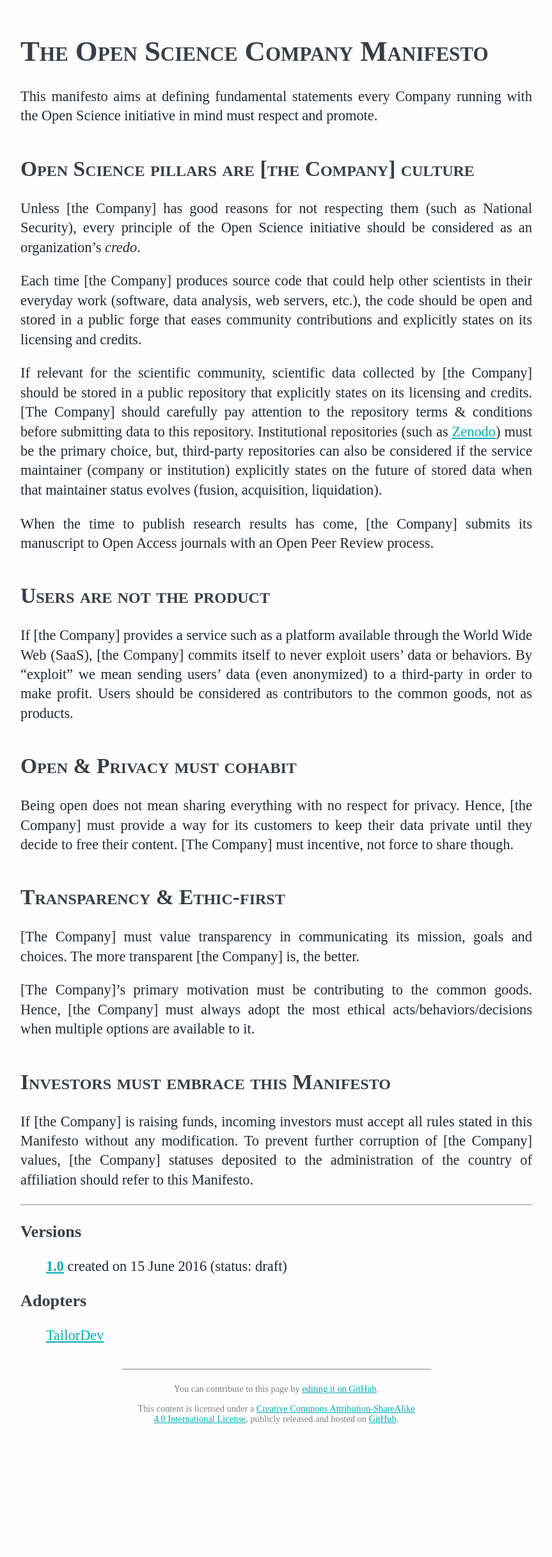
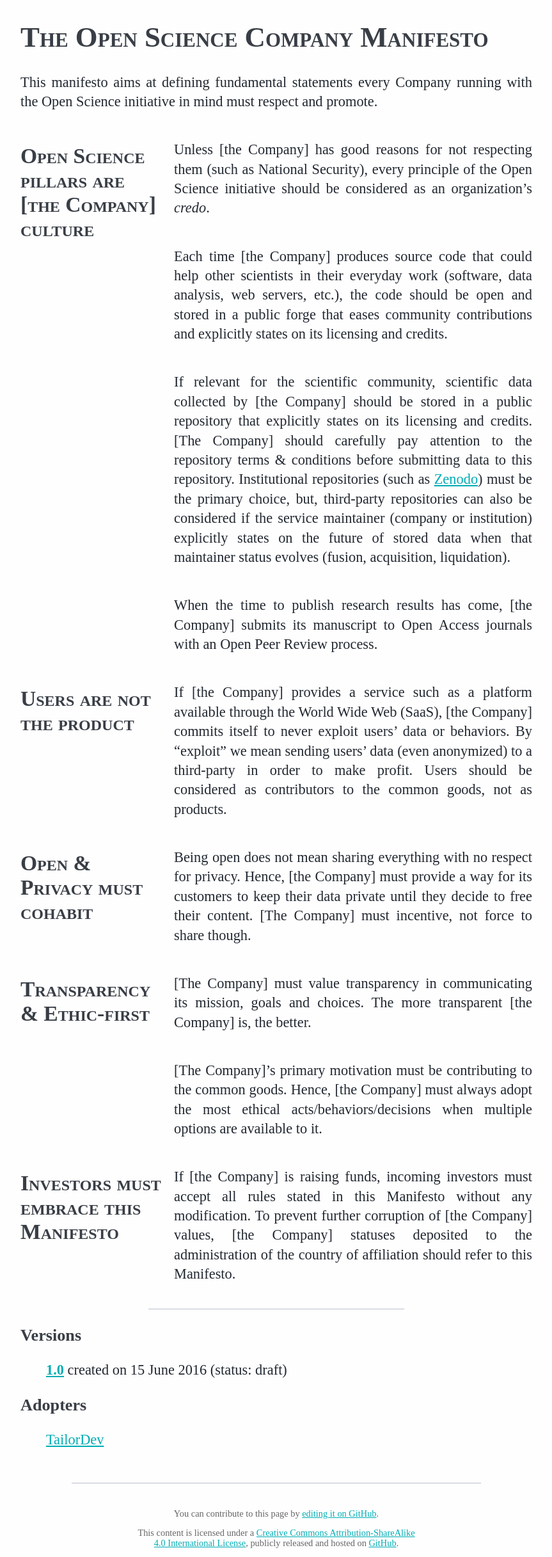
Before and after one commit to TailorDev/manifesto, a Jekyll site: the page built from index.html, in a window 1280 px wide. Shown: the whole page at 64% size, without its empty margins (208-1071 px from the left). Built offline with Jekyll 4.4.1, drawn with Linux system fonts in a browser that asks for light colours; before the commit the page ends 2263 px from its top, so only the background shows below that.

Commit message:
Refactor styles and layout

```diff
--- a/_layouts/default.html
+++ b/_layouts/default.html
@@ -16,6 +16,9 @@
     <div class="content">
         {{ content }}
     </div>
+
+    <div class="clear"></div>
+
     <footer>
         <p>You can contribute to this page by <a href="https://github.com/TailorDev/manifesto/edit/gh-pages/{{ page.path }}">editing it on GitHub</a>.</p>
         <p>
--- /dev/null
+++ b/_sass/_colors.scss
@@ -0,0 +1,7 @@
+// Colors
+$body-font-color: #222831;
+$body-background-color: #fefefe;
+$content-background-color: $body-background-color;
+$heading-font-color: #393e46;
+$footer-font-color: #666;
+$primary-color: #00adb5;
--- /dev/null
+++ b/_sass/_mixins.scss
@@ -0,0 +1,6 @@
+
+@mixin fixed_width_centered($max-width: 800px) {
+  max-width: $max-width;
+  margin-right: auto;
+  margin-left: auto;
+}
--- a/css/styles.scss
+++ b/css/styles.scss
@@ -1,68 +1,86 @@
 ---
 ---
+@charset "utf-8";
 
-body
-{
-    color: #222831;
-    background-color: #fefefe;
+@import "colors",
+        "mixins";
 
-    a
-    {
-        color: #00adb5;
+body {
+  margin: 0;
+  padding: 0;
+  color: $body-font-color;
+  background-color: $body-background-color;
+
+  a {
+    color: $primary-color;
   }
 
   h1,
   h2,
-    h3
-    {
-        color: #393e46;
+  h3 {
+    color: $heading-font-color;
   }
 
   h1,
-    h2
-    {
+  h2 {
     font-variant: small-caps;
   }
 
-    h2
-    {
-        margin-top: 3rem;
-    }
-
-    p
-    {
+  p {
     line-height: 1.9rem;
-
     text-align: justify;
   }
 
-    ul
-    {
+  ul {
     list-style: none outside;
   }
-    .content, footer
-    {
-        font-family: 'Times New Roman', Georgia, serif;
-        font-size: 1.4rem;
 
-        max-width: 800px;
+  .clear {
+    clear: both;
+    width: 50%;
+    padding-top: 1rem;
+    margin-bottom: 1rem;
+    margin-left: auto;
     margin-right: auto;
-        margin-left: auto;
-        padding: 1rem;
+    border-bottom: 1px solid lighten($body-font-color, 60%);
   }
 
-    footer
-    {
-        font-size: 0.9rem;
-        max-width: 450px;
-        border-top: 1px solid gray;
-        padding-top: 0.5rem;
-        color: gray;
+  .content {
+    @include fixed_width_centered;
+
+    font-family: "Times New Roman", Georgia, serif;
+    font-size: 1.4rem;
+    padding: .1rem 2rem 1rem;
+    background-color: $content-background-color;
+
+    h2 {
+      clear: both;
+      float: left;
+      width: calc(30% - 1rem);
+      padding-right: 1rem;
     }
 
-    footer p
-    {
+    p + p,
+    h2 + p {
+      float: right;
+      width: 70%;
+    }
+
+    p + p {
+      clear: right;
+    }
+  }
+
+  footer {
+    @include fixed_width_centered($max-width: 450px);
+
+    padding-top: .5rem;
+    color: $footer-font-color;
+    font-size: .9rem;
+
+    p {
       text-align: center;
       line-height: 1rem;
     }
   }
+}
--- a/index.html
+++ b/index.html
@@ -9,8 +9,7 @@ title: Open Science Company Manifesto
 {% endif %}
 {% endfor %}
 
-<hr />
-
+<div class="clear"></div>
 
 <h3>Versions</h3>
 
```
Also changed, not shown: 1 other file. Lines whose indentation alone changed are shown as unchanged.
